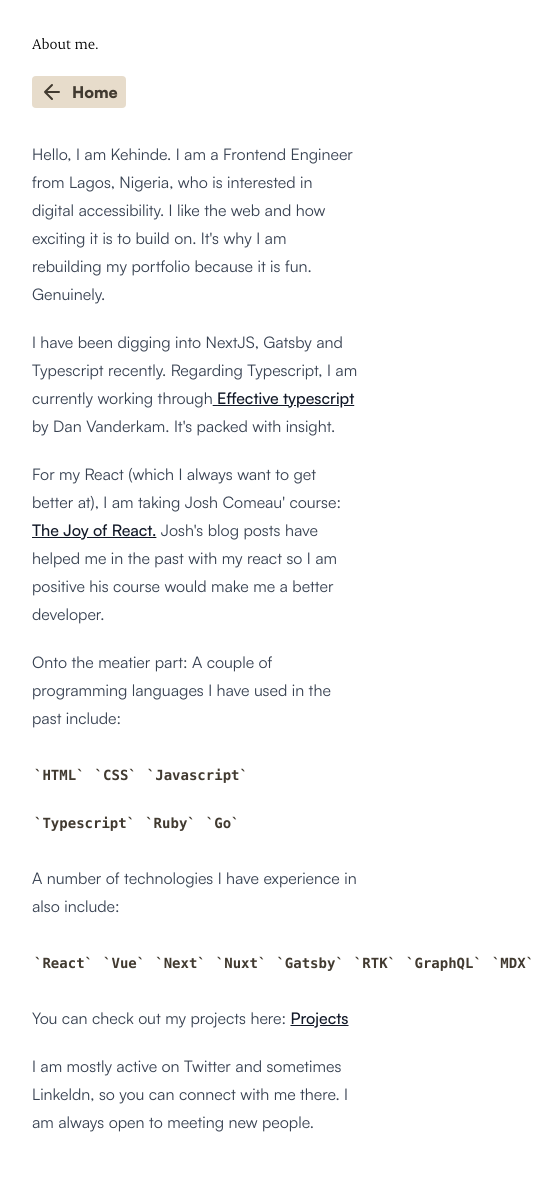
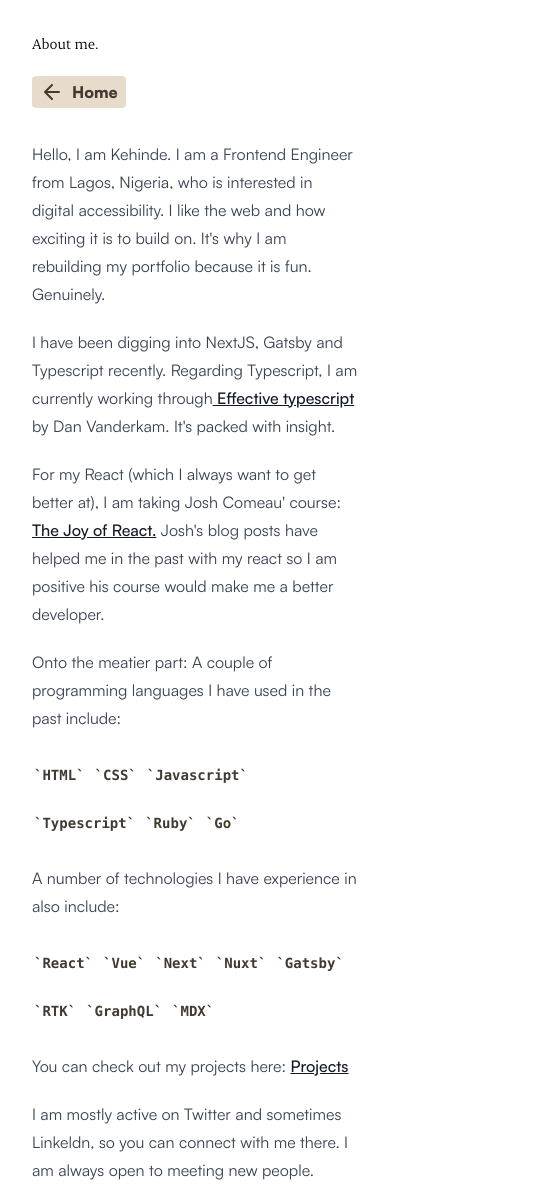
Before and after one commit to adeleke5140/portfolio-v2, a Next.js app: page /about in a window 390 px wide. Shown: the whole page, 534 px wide, since content can reach past the window. Before the commit the page ends 1148 px from the top, so only its background shows below. Built offline with nearby package versions, Linux system fonts and the light colour scheme.

Commit message:
fix mobile responsiveness

```diff
--- a/src/pages/about.tsx
+++ b/src/pages/about.tsx
@@ -64,7 +64,7 @@ const About = () => {
               ))}
             </ul>
             A number of technologies I have experience in also include:
-            <ul className="flex list-none gap-1 pl-0 prose-ul:pl-0">
+            <ul className="flex flex-wrap list-none gap-1 pl-0 prose-ul:pl-0">
               {technologies.map((technology, id) => (
                 <li
                   key={id}
```
